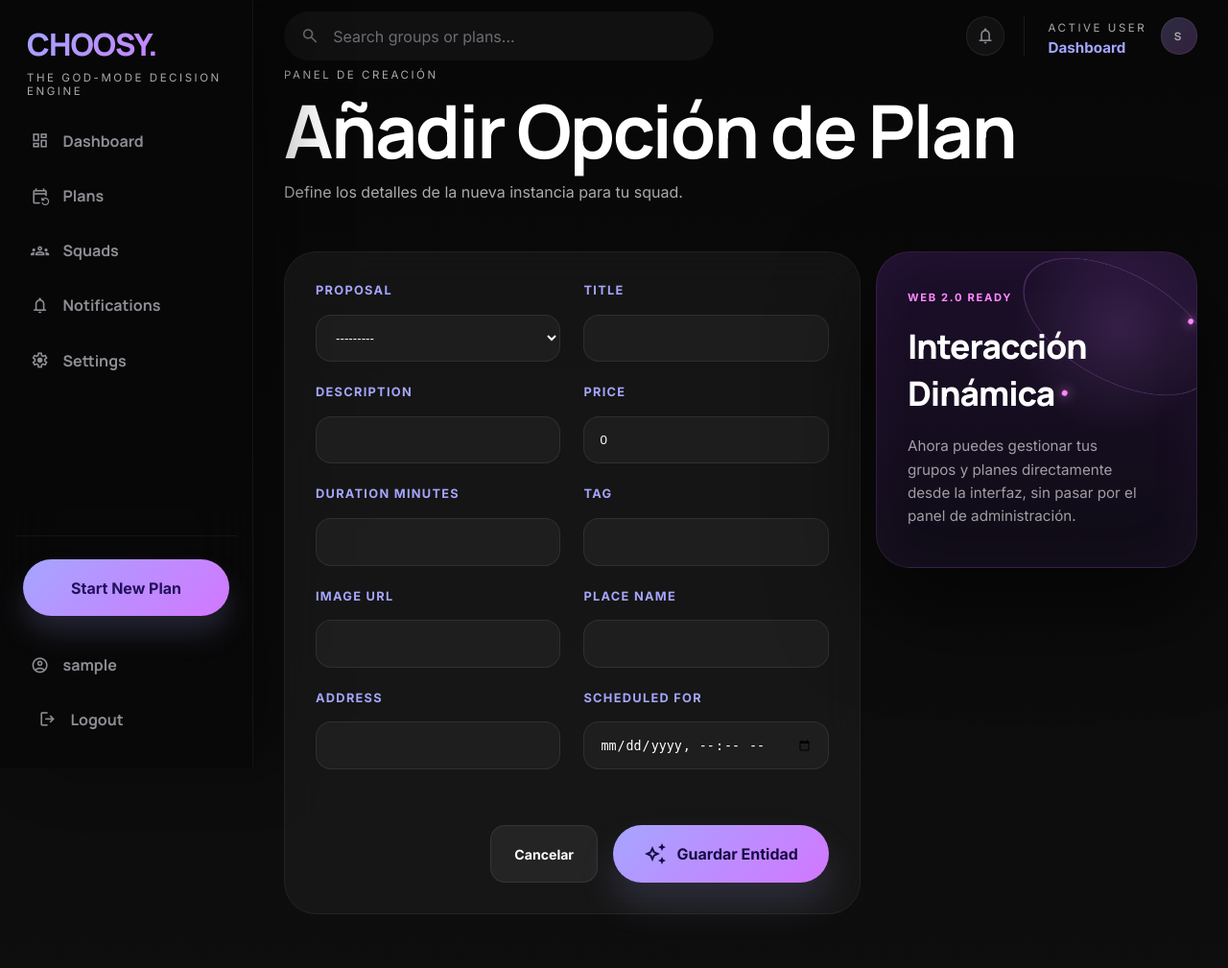
After one commit to choosy-friends-app/choosy-app, a Django app: page /crear-plan/ in a window 1280 px wide. The commit adds this page. Shown: the whole page at 96% size. Run offline with Django 5.2, Linux system fonts and the light colour scheme; the visitor is signed in with stand-in values (Sample User, id 1); data comes from the database, SQL or seed files in the repository; data that the repository does not hold is empty.

Commit message:
feat: add CreateViews and ModelForms for Group, PlanProposal, and Plan

```diff
--- a/core/forms.py
+++ b/core/forms.py
@@ -1,6 +1,7 @@
 from django import forms
 from django.contrib.auth.forms import UserCreationForm
 from django.contrib.auth.models import User
+from .models import Group, PlanProposal, Plan
 
 class RegisterForm(UserCreationForm):
     email = forms.EmailField(required=True)
@@ -15,3 +16,47 @@ class RegisterForm(UserCreationForm):
         if commit:
             user.save()
         return user
+
+class GroupForm(forms.ModelForm):
+    class Meta:
+        model = Group
+        fields = ['name', 'description', 'mission_statement', 'hero_image_url', 'interests']
+        widgets = {
+            'name': forms.TextInput(attrs={'class': 'groups-input', 'placeholder': 'Group title'}),
+            'description': forms.Textarea(attrs={'class': 'groups-textarea', 'rows': 3}),
+            'mission_statement': forms.TextInput(attrs={'class': 'groups-input'}),
+            'hero_image_url': forms.URLInput(attrs={'class': 'groups-input'}),
+            'interests': forms.TextInput(attrs={'class': 'groups-input', 'placeholder': 'e.g. ["sports", "music"]'}),
+        }
+
+class PlanProposalForm(forms.ModelForm):
+    class Meta:
+        model = PlanProposal
+        fields = ['group', 'title', 'description', 'voting_ends_at']
+        widgets = {
+            'group': forms.Select(attrs={'class': 'groups-input'}),
+            'title': forms.TextInput(attrs={'class': 'groups-input'}),
+            'description': forms.TextInput(attrs={'class': 'groups-input'}),
+            'voting_ends_at': forms.DateTimeInput(attrs={'class': 'groups-input', 'type': 'datetime-local'}),
+        }
+
+class PlanForm(forms.ModelForm):
+    class Meta:
+        model = Plan
+        fields = [
+            'proposal', 'title', 'description', 'price',
+            'duration_minutes', 'tag', 'image_url',
+            'place_name', 'address', 'scheduled_for'
+        ]
+        widgets = {
+            'proposal': forms.Select(attrs={'class': 'groups-input'}),
+            'title': forms.TextInput(attrs={'class': 'groups-input'}),
+            'description': forms.TextInput(attrs={'class': 'groups-input'}),
+            'price': forms.NumberInput(attrs={'class': 'groups-input'}),
+            'duration_minutes': forms.NumberInput(attrs={'class': 'groups-input'}),
+            'tag': forms.TextInput(attrs={'class': 'groups-input'}),
+            'image_url': forms.URLInput(attrs={'class': 'groups-input'}),
+            'place_name': forms.TextInput(attrs={'class': 'groups-input'}),
+            'address': forms.TextInput(attrs={'class': 'groups-input'}),
+            'scheduled_for': forms.DateTimeInput(attrs={'class': 'groups-input', 'type': 'datetime-local'}),
+        }
--- a/core/urls.py
+++ b/core/urls.py
@@ -11,6 +11,9 @@ urlpatterns = [
     path("archive/", views.archive, name="archive"),
     path("start-new-plan/", views.start_new_plan, name="start_new_plan"),
     path("groups/", views.groups, name="groups"),
+    path("crear-grupo/", views.GroupCreateView.as_view(), name="crear_grupo"),
+    path("crear-propuesta/", views.PlanProposalCreateView.as_view(), name="crear_propuesta"),
+    path("crear-plan/", views.PlanCreateView.as_view(), name="crear_plan"),
     path("vote/<int:group_id>/", views.vote, name="vote"),
     path("api/groups/", views.api_create_group, name="api_create_group"),
     path("api/groups/<int:group_id>/members/", views.api_add_group_member, name="api_add_group_member"),
--- a/core/views.py
+++ b/core/views.py
@@ -1,5 +1,6 @@
 from core.web.auth import login_view, logout_view, register_view
 from core.web.dashboard import active_plans, archive, dashboard, dashboard_css
+from core.web.crud import GroupCreateView, PlanProposalCreateView, PlanCreateView
 from core.web.groups import api_add_group_member, api_create_group, groups
 from core.web.notifications import (
     api_clear_notifications,
@@ -26,6 +27,9 @@ __all__ = [
     "dashboard",
     "dashboard_css",
     "groups",
+    "GroupCreateView",
+    "PlanProposalCreateView",
+    "PlanCreateView",
     "invitation_detail",
     "login_view",
     "logout_view",
--- /dev/null
+++ b/core/web/crud.py
@@ -0,0 +1,59 @@
+from django.urls import reverse_lazy
+from django.contrib.auth.mixins import LoginRequiredMixin
+from django.views.generic.edit import CreateView
+from django.shortcuts import redirect
+from core.models import Group, PlanProposal, Plan, GroupMember
+from core.forms import GroupForm, PlanProposalForm, PlanForm
+
+class GroupCreateView(LoginRequiredMixin, CreateView):
+    model = Group
+    form_class = GroupForm
+    template_name = 'pages/crear_entidad.html'
+    success_url = reverse_lazy('groups')
+
+    def form_valid(self, form):
+        form.instance.owner = self.request.user
+        response = super().form_valid(form)
+        # Add the owner as an active member with OWNER role
+        self.object.add_member(user=self.request.user, role=GroupMember.Role.OWNER)
+        return response
+
+    def get_context_data(self, **kwargs):
+        context = super().get_context_data(**kwargs)
+        context['title'] = 'Crear Nuevo Grupo'
+        context['meta_title'] = 'Crear Grupo'
+        return context
+
+class PlanProposalCreateView(LoginRequiredMixin, CreateView):
+    model = PlanProposal
+    form_class = PlanProposalForm
+    template_name = 'pages/crear_entidad.html'
+    success_url = reverse_lazy('dashboard')
+
+    def form_valid(self, form):
+        form.instance.created_by = self.request.user
+        return super().form_valid(form)
+
+    def get_context_data(self, **kwargs):
+        context = super().get_context_data(**kwargs)
+        context['title'] = 'Crear Propuesta de Plan'
+        context['meta_title'] = 'Crear Propuesta'
+        return context
+
+class PlanCreateView(LoginRequiredMixin, CreateView):
+    model = Plan
+    form_class = PlanForm
+    template_name = 'pages/crear_entidad.html'
+    success_url = reverse_lazy('dashboard')
+
+    def form_valid(self, form):
+        form.instance.created_by = self.request.user
+        # Automatically set the group from the proposal
+        form.instance.group = form.instance.proposal.group
+        return super().form_valid(form)
+
+    def get_context_data(self, **kwargs):
+        context = super().get_context_data(**kwargs)
+        context['title'] = 'Añadir Opción de Plan'
+        context['meta_title'] = 'Crear Plan'
+        return context
--- a/front/templates/includes/vote/content.html
+++ b/front/templates/includes/vote/content.html
@@ -90,8 +90,7 @@
                         <div class="vote-live-item">
                             <div class="vi-card-mini">
                                 <strong>{{ option.title }}</strong>
-                                <span>{% if option.recent_voters %}{{ option.recent_voters|join:", " }}{% else
-                                    %}Standing by{% endif %}</span>
+                                <span>{% if option.recent_voters %}{{ option.recent_voters|join:", " }}{% else %}Standing by{% endif %}</span>
                             </div>
                             <div class="vi-score">{{ option.upvote_count }}+</div>
                         </div>
--- /dev/null
+++ b/front/templates/pages/crear_entidad.html
@@ -0,0 +1,69 @@
+{% extends "base.html" %}
+
+{% block content %}
+<section class="groups-page">
+    <header class="groups-hero">
+        <div class="groups-hero__copy">
+            <p class="page-kicker">Panel de Creación</p>
+            <h1>{{ title }}</h1>
+            <p>Define los detalles de la nueva instancia para tu squad.</p>
+        </div>
+    </header>
+
+    <div class="dashboard-grid">
+        <div class="dashboard-main">
+            <div class="group-card">
+                <form method="post" class="groups-modal__form">
+                    {% csrf_token %}
+
+                    <div class="groups-form-grid" style="display: grid; gap: 1.5rem;">
+                        {% for field in form %}
+                            <label class="groups-field">
+                                <span style="display: block; margin-bottom: 0.5rem; color: var(--primary); font-weight: 800; font-size: 0.8rem; text-transform: uppercase; letter-spacing: 0.1em;">
+                                    {{ field.label }}
+                                </span>
+                                {{ field }}
+                                {% if field.help_text %}
+                                    <small class="groups-field__hint" style="display: block; margin-top: 0.3rem; color: var(--muted); font-size: 0.75rem;">
+                                        {{ field.help_text }}
+                                    </small>
+                                {% endif %}
+                                {% for error in field.errors %}
+                                    <div style="color: #ff6b6b; font-size: 0.75rem; mt-1;">{{ error }}</div>
+                                {% endfor %}
+                            </label>
+                        {% endfor %}
+                    </div>
+
+                    <div class="groups-modal__actions" style="margin-top: 2.5rem; display: flex; gap: 1rem; justify-content: flex-end;">
+                        <a href="{% url 'dashboard' %}" class="group-row__link group-row__link--ghost" style="padding: 0.8rem 1.5rem;">
+                            Cancelar
+                        </a>
+                        <button type="submit" class="groups-hero__action" style="padding: 0.8rem 2rem;">
+                            <span class="material-symbols-outlined">auto_awesome</span>
+                            <span>Guardar Entidad</span>
+                        </button>
+                    </div>
+                </form>
+            </div>
+        </div>
+
+        <aside class="dashboard-side">
+            <div class="promo-card">
+                <div class="promo-visual-god">
+                    <div class="globe-wireframe">
+                        <div class="globe-ring"></div>
+                        <div class="globe-node" style="top: 20%; left: 30%;"></div>
+                        <div class="globe-node" style="bottom: 40%; right: 10%;"></div>
+                    </div>
+                </div>
+                <div class="promo-content">
+                    <span class="promo-tag">Web 2.0 Ready</span>
+                    <h3>Interacción Dinámica</h3>
+                    <p>Ahora puedes gestionar tus grupos y planes directamente desde la interfaz, sin pasar por el panel de administración.</p>
+                </div>
+            </div>
+        </aside>
+    </div>
+</section>
+{% endblock %}
--- a/front/templates/pages/groups.html
+++ b/front/templates/pages/groups.html
@@ -273,8 +273,7 @@
         <div class="activity-option-grid">
           {% for option in activity_options %}
           <label class="activity-option-card">
-            <input type="checkbox" name="interests" value="{{ option.label }}" {% if option.selected %}checked{% endif
-              %} />
+            <input type="checkbox" name="interests" value="{{ option.label }}" {% if option.selected %}checked{% endif %} />
             <span class="activity-option-card__image" style="background-image: url('{{ option.image_url }}');"></span>
             <span class="activity-option-card__shade"></span>
             <span class="activity-option-card__check">
```
Also changed, not shown: README_ARREGLOS.md (added), README_ENTREGA_2.md (added), 1 other file.
